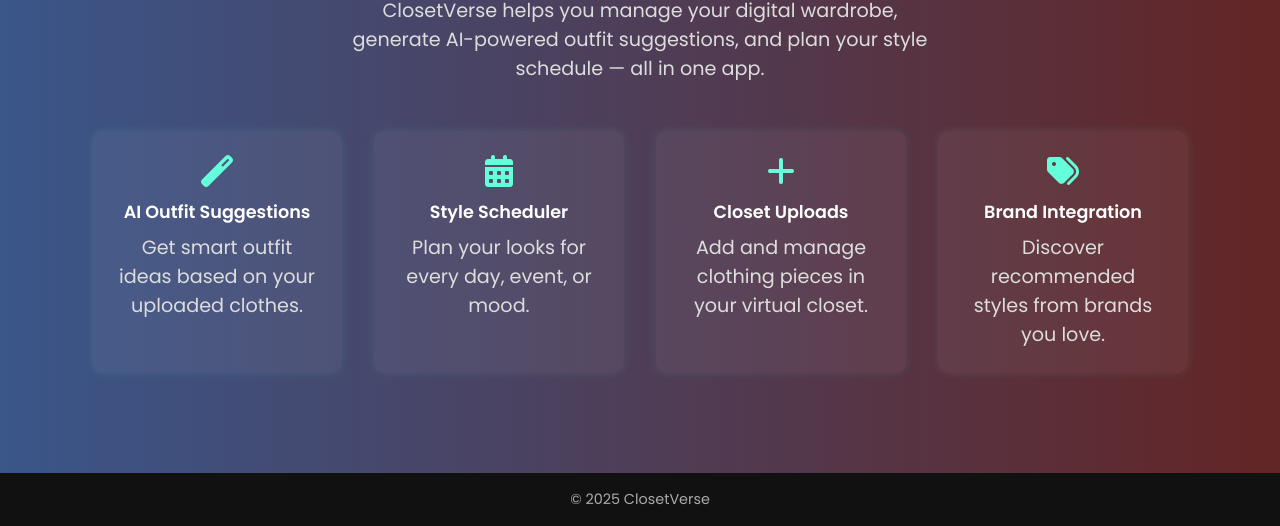
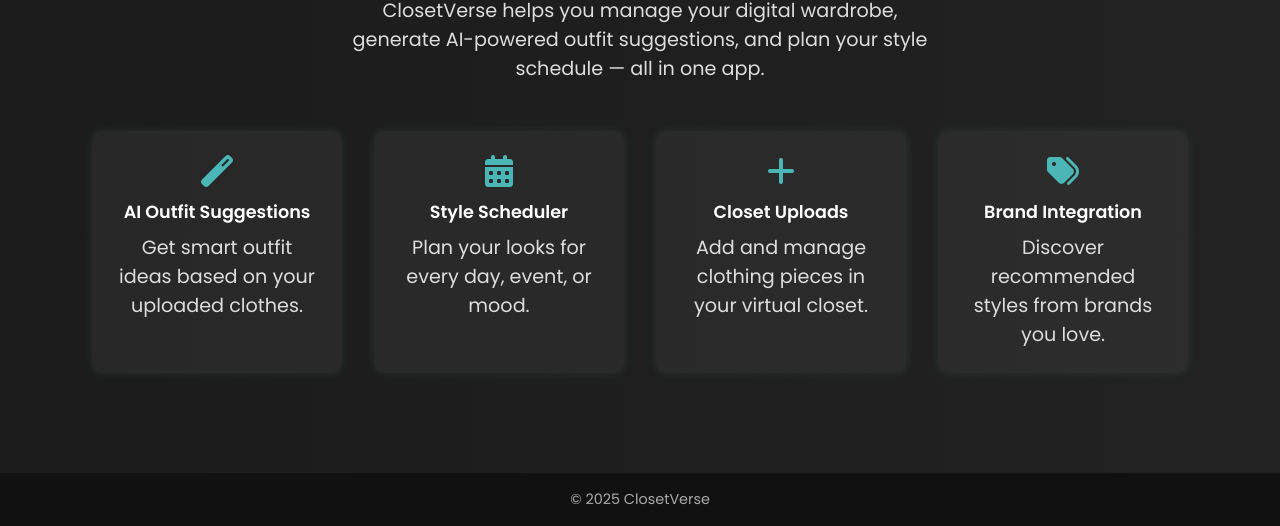
Before and after one commit to GitVishhh/ClosetVerse, a plain HTML site: page start.html in a window 1280 px wide. Shown: the part 274-800 px from the top of the page. Drawn offline with Linux system fonts and the light colour scheme.

Commit message:
Update start.html
Signed-off-by: Ishitas06 <ishitashende1306@gmail.com>

```diff
--- a/start.html
+++ b/start.html
@@ -15,7 +15,7 @@
     }
 
     body {
-      background: linear-gradient(to right, #3a568a, #632525);
+      background: linear-gradient(to right, #1b1b1b, #222222);
       color: white;
       min-height: 100vh;
       display: flex;
@@ -47,7 +47,7 @@
     }
 
     .login-btn:hover {
-      background-color: #52e0c4;
+      background-color: #4c4e4e;
     }
 
     .hero {
@@ -90,7 +90,7 @@
 
     .feature-box i {
       font-size: 2rem;
-      color: #64ffda;
+      color: #4bb6b6;
       margin-bottom: 0.8rem;
     }
 
```
